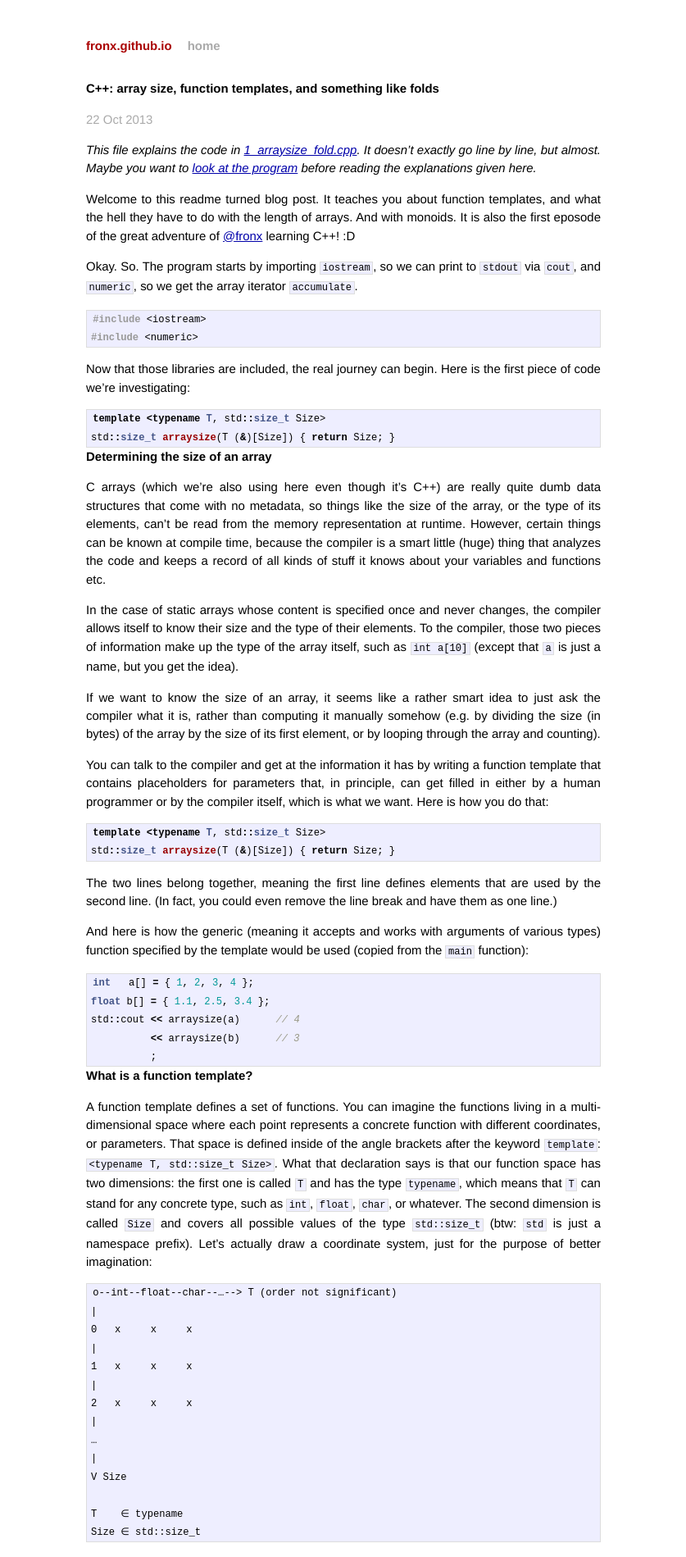
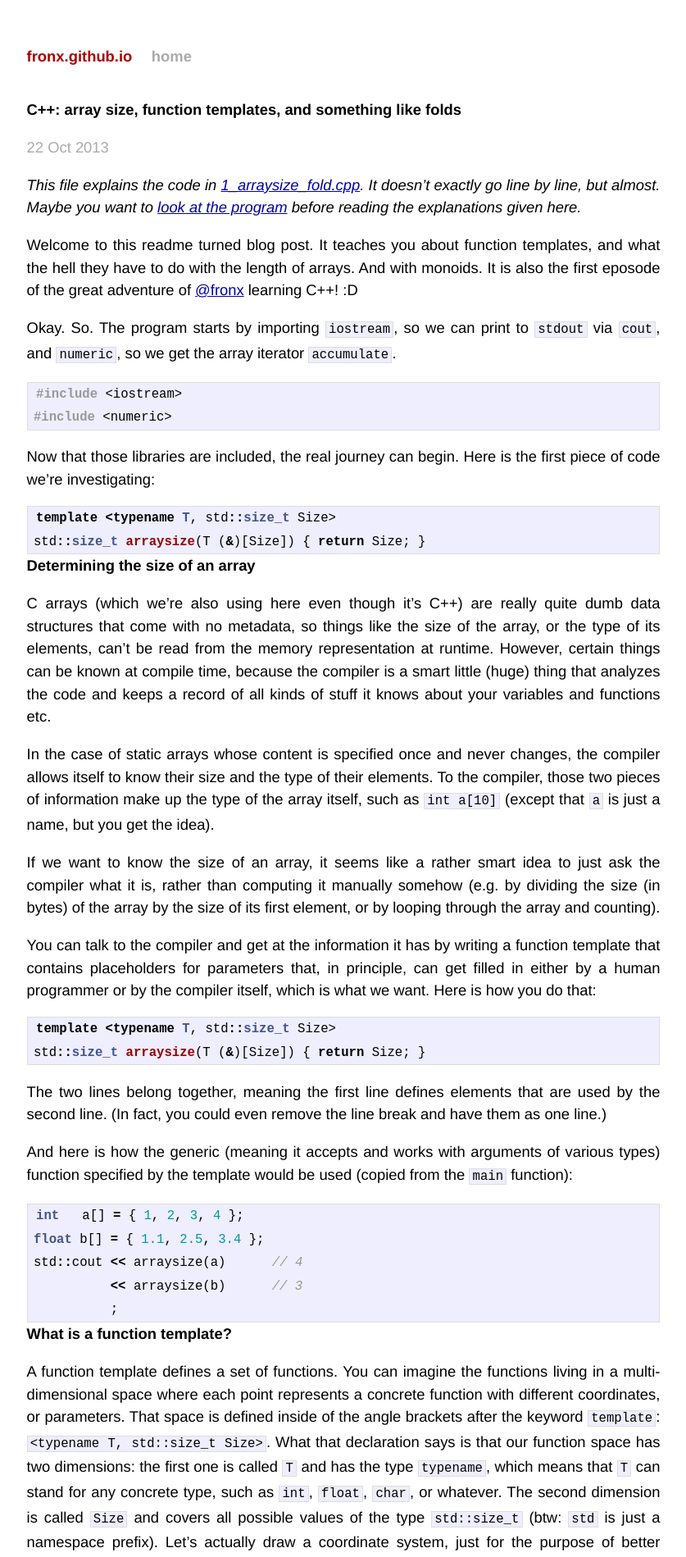
Before and after one commit to fronx/fronx.github.io, a Jekyll site: the page built from _posts/2013-10-26-cpp_arraysize_fold.md, in a window 1280 px wide. Shown: the top 1899 px of the page at 82% size, without its empty margins (221-1058 px from the left). Built offline with Jekyll 4.4.1, drawn with Linux system fonts in a browser that asks for light colours; Markdown is read by kramdown in place of the engine named in the settings.

Commit message:
bigger font

```diff
--- a/css/main.css
+++ b/css/main.css
@@ -14,8 +14,7 @@ html, body { height: 100%; }
 
 body {
   background-color: #FFF;
-  font: 16pt Helvetica, Arial, sans-serif;
-  font-size: small;
+  font: 12pt Helvetica, Arial, sans-serif;
   text-align: center;
 }
 
@@ -139,6 +138,7 @@ ul.posts span {
 }
 
 .post code {
+  font-size: 85%;
   border: 1px solid #ddd;
   background-color: #eef;
   padding: 0 .2em;
```
